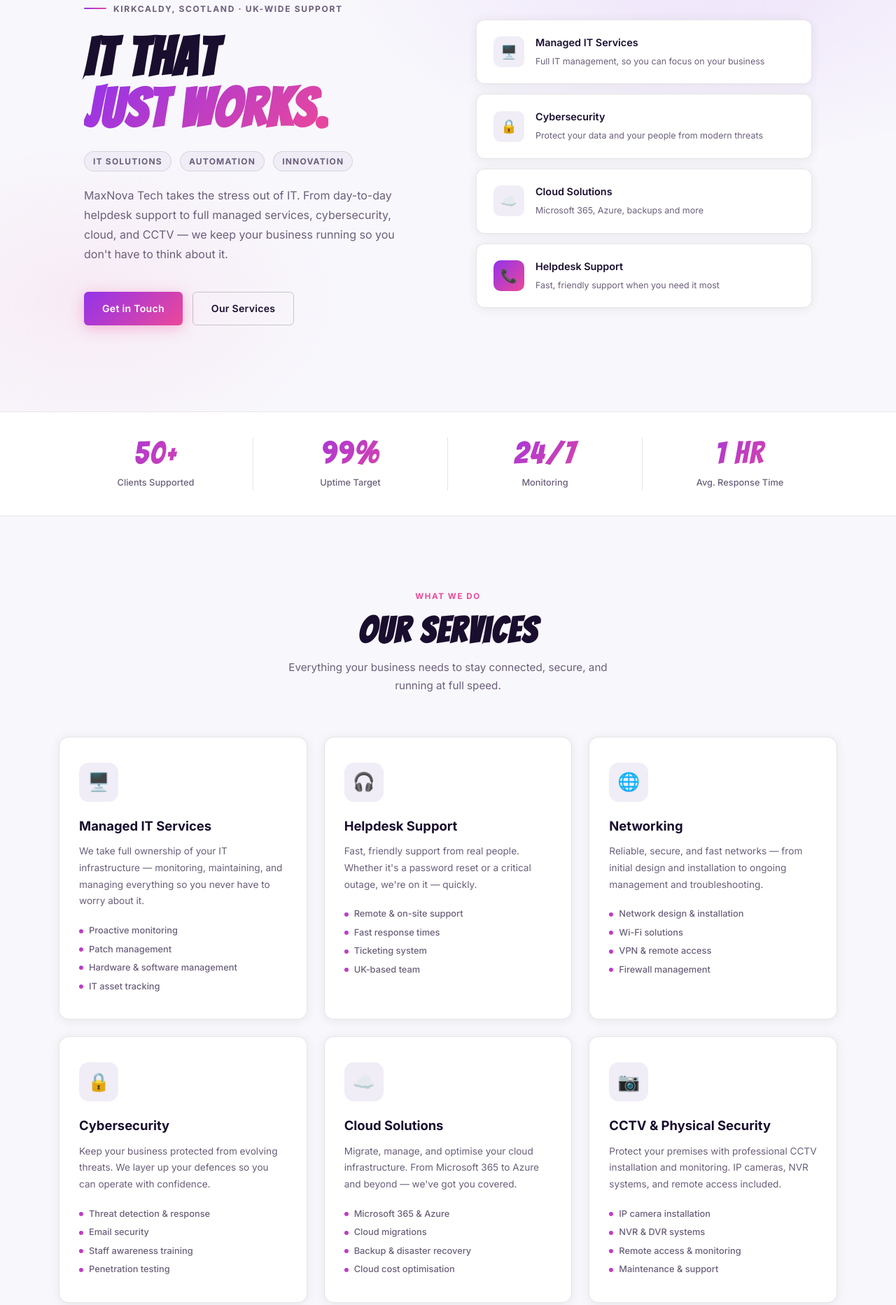
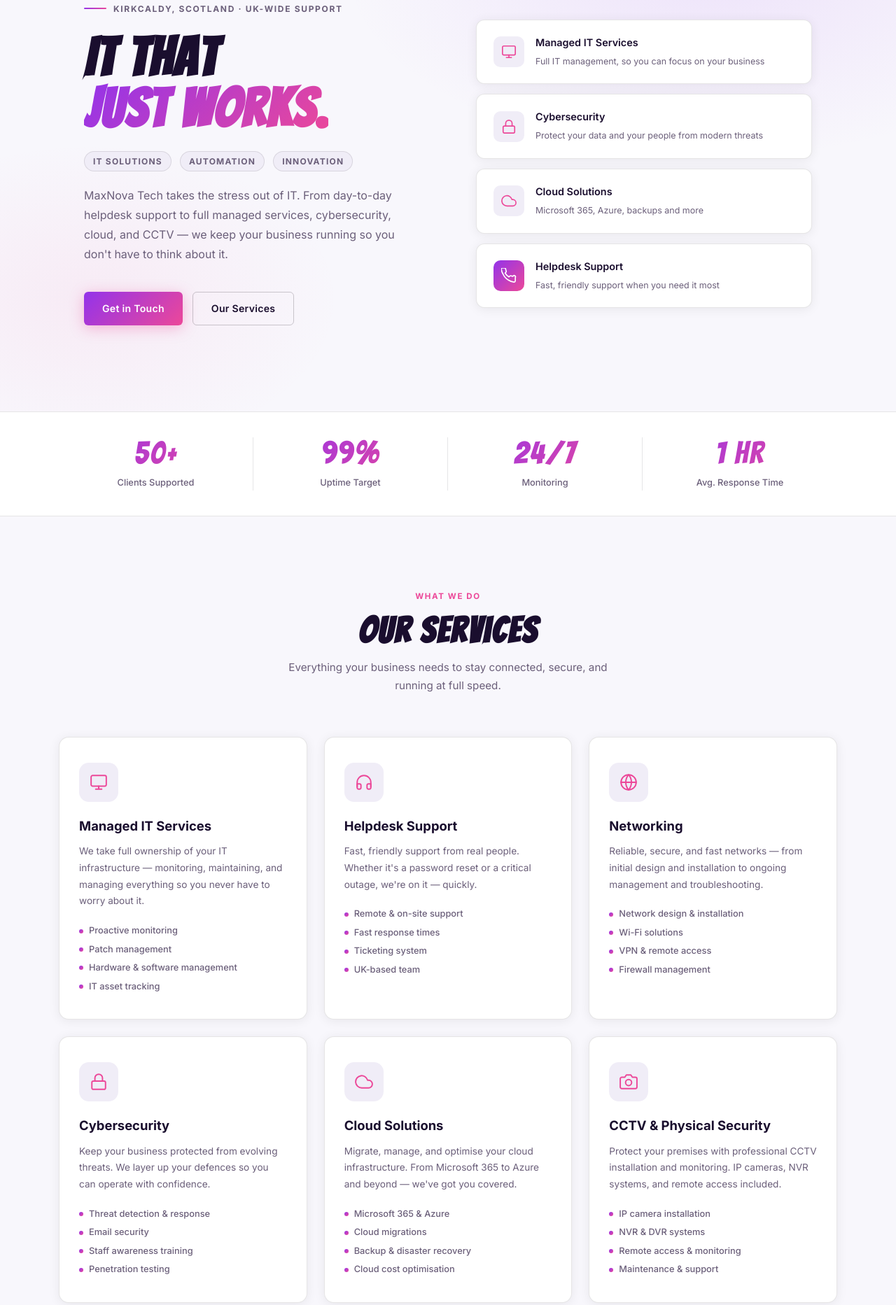
Before and after one commit to MaxDorman17/maxnova-tech, a plain HTML site: page index.html in a window 1280 px wide. Shown: the part 212-2077 px from the top of the page at 70% size. Drawn offline with Linux system fonts and the light colour scheme.

Commit message:
Replace all emojis with SVG icons throughout

```diff
--- a/css/style.css
+++ b/css/style.css
@@ -289,9 +289,10 @@ ul { list-style: none; }
   background: var(--surface-2);
   display: flex; align-items: center; justify-content: center;
   flex-shrink: 0;
-  font-size: 1.2rem;
+  color: var(--pink);
 }
-.hfc-icon.grad { background: var(--grad); }
+.hfc-icon.grad { background: var(--grad); color: #fff; }
+.hfc-icon svg { display: block; }
 
 .hfc-text strong { display: block; font-size: 0.9rem; font-weight: 600; color: var(--body-text); margin-bottom: 2px; }
 .hfc-text span { font-size: 0.78rem; color: var(--muted); }
@@ -379,11 +380,12 @@ ul { list-style: none; }
   border-radius: 14px;
   background: var(--surface-2);
   display: flex; align-items: center; justify-content: center;
-  font-size: 1.6rem;
   margin-bottom: 20px;
-  transition: background 0.25s;
+  color: var(--pink);
+  transition: background 0.25s, color 0.25s;
 }
-.service-card:hover .service-icon { background: var(--grad); }
+.service-icon svg { display: block; }
+.service-card:hover .service-icon { background: var(--grad); color: #fff; }
 
 .service-card h3 { font-size: 1.15rem; font-weight: 700; color: var(--body-text); margin-bottom: 10px; }
 .service-card p { font-size: 0.85rem; color: var(--muted); line-height: 1.75; margin-bottom: 20px; }
@@ -434,9 +436,10 @@ ul { list-style: none; }
   border-radius: 10px;
   background: rgba(147,51,234,0.1);
   display: flex; align-items: center; justify-content: center;
-  font-size: 1rem;
   flex-shrink: 0;
+  color: var(--purple);
 }
+.why-point-icon svg { display: block; }
 [data-theme="dark"] .why-point-icon { background: rgba(147,51,234,0.2); }
 .why-point-text strong { display: block; font-size: 0.92rem; font-weight: 700; color: var(--body-text); margin-bottom: 4px; }
 .why-point-text span { font-size: 0.82rem; color: var(--muted); line-height: 1.6; }
--- a/index.html
+++ b/index.html
@@ -79,28 +79,36 @@
 
       <div class="hero-right">
         <div class="hero-feature-card reveal d1">
-          <div class="hfc-icon">🖥️</div>
+          <div class="hfc-icon">
+            <svg width="22" height="22" fill="none" viewBox="0 0 24 24" stroke="currentColor" stroke-width="1.8" stroke-linecap="round" stroke-linejoin="round"><rect x="2" y="3" width="20" height="14" rx="2"/><path d="M8 21h8M12 17v4"/></svg>
+          </div>
           <div class="hfc-text">
             <strong>Managed IT Services</strong>
             <span>Full IT management, so you can focus on your business</span>
           </div>
         </div>
         <div class="hero-feature-card reveal d2">
-          <div class="hfc-icon">🔒</div>
+          <div class="hfc-icon">
+            <svg width="22" height="22" fill="none" viewBox="0 0 24 24" stroke="currentColor" stroke-width="1.8" stroke-linecap="round" stroke-linejoin="round"><rect x="3" y="11" width="18" height="11" rx="2"/><path d="M7 11V7a5 5 0 0110 0v4"/></svg>
+          </div>
           <div class="hfc-text">
             <strong>Cybersecurity</strong>
             <span>Protect your data and your people from modern threats</span>
           </div>
         </div>
         <div class="hero-feature-card reveal d3">
-          <div class="hfc-icon">☁️</div>
+          <div class="hfc-icon">
+            <svg width="22" height="22" fill="none" viewBox="0 0 24 24" stroke="currentColor" stroke-width="1.8" stroke-linecap="round" stroke-linejoin="round"><path d="M18 10h-1.26A8 8 0 109 20h9a5 5 0 000-10z"/></svg>
+          </div>
           <div class="hfc-text">
             <strong>Cloud Solutions</strong>
             <span>Microsoft 365, Azure, backups and more</span>
           </div>
         </div>
         <div class="hero-feature-card reveal d4">
-          <div class="hfc-icon grad">📞</div>
+          <div class="hfc-icon grad">
+            <svg width="22" height="22" fill="none" viewBox="0 0 24 24" stroke="#fff" stroke-width="1.8" stroke-linecap="round" stroke-linejoin="round"><path d="M22 16.92v3a2 2 0 01-2.18 2 19.79 19.79 0 01-8.63-3.07A19.5 19.5 0 013.07 9.81 19.79 19.79 0 01.01 1.18 2 2 0 012 0h3a2 2 0 012 1.72c.127.96.361 1.903.7 2.81a2 2 0 01-.45 2.11L6.09 7.91a16 16 0 006 6l1.27-1.27a2 2 0 012.11-.45c.907.339 1.85.573 2.81.7A2 2 0 0122 14.92z"/></svg>
+          </div>
           <div class="hfc-text">
             <strong>Helpdesk Support</strong>
             <span>Fast, friendly support when you need it most</span>
@@ -147,7 +155,7 @@
     <div class="services-grid">
 
       <div class="service-card reveal">
-        <div class="service-icon">🖥️</div>
+        <div class="service-icon"><svg width="26" height="26" fill="none" viewBox="0 0 24 24" stroke="currentColor" stroke-width="1.8" stroke-linecap="round" stroke-linejoin="round"><rect x="2" y="3" width="20" height="14" rx="2"/><path d="M8 21h8M12 17v4"/></svg></div>
         <h3>Managed IT Services</h3>
         <p>We take full ownership of your IT infrastructure — monitoring, maintaining, and managing everything so you never have to worry about it.</p>
         <div class="service-features">
@@ -159,7 +167,7 @@
       </div>
 
       <div class="service-card reveal d1">
-        <div class="service-icon">🎧</div>
+        <div class="service-icon"><svg width="26" height="26" fill="none" viewBox="0 0 24 24" stroke="currentColor" stroke-width="1.8" stroke-linecap="round" stroke-linejoin="round"><path d="M3 18v-6a9 9 0 0118 0v6"/><path d="M21 19a2 2 0 01-2 2h-1a2 2 0 01-2-2v-3a2 2 0 012-2h3zM3 19a2 2 0 002 2h1a2 2 0 002-2v-3a2 2 0 00-2-2H3z"/></svg></div>
         <h3>Helpdesk Support</h3>
         <p>Fast, friendly support from real people. Whether it's a password reset or a critical outage, we're on it — quickly.</p>
         <div class="service-features">
@@ -171,7 +179,7 @@
       </div>
 
       <div class="service-card reveal d2">
-        <div class="service-icon">🌐</div>
+        <div class="service-icon"><svg width="26" height="26" fill="none" viewBox="0 0 24 24" stroke="currentColor" stroke-width="1.8" stroke-linecap="round" stroke-linejoin="round"><circle cx="12" cy="12" r="10"/><path d="M2 12h20M12 2a15.3 15.3 0 010 20M12 2a15.3 15.3 0 000 20"/></svg></div>
         <h3>Networking</h3>
         <p>Reliable, secure, and fast networks — from initial design and installation to ongoing management and troubleshooting.</p>
         <div class="service-features">
@@ -183,7 +191,7 @@
       </div>
 
       <div class="service-card reveal d3">
-        <div class="service-icon">🔒</div>
+        <div class="service-icon"><svg width="26" height="26" fill="none" viewBox="0 0 24 24" stroke="currentColor" stroke-width="1.8" stroke-linecap="round" stroke-linejoin="round"><rect x="3" y="11" width="18" height="11" rx="2"/><path d="M7 11V7a5 5 0 0110 0v4"/></svg></div>
         <h3>Cybersecurity</h3>
         <p>Keep your business protected from evolving threats. We layer up your defences so you can operate with confidence.</p>
         <div class="service-features">
@@ -195,7 +203,7 @@
       </div>
 
       <div class="service-card reveal d4">
-        <div class="service-icon">☁️</div>
+        <div class="service-icon"><svg width="26" height="26" fill="none" viewBox="0 0 24 24" stroke="currentColor" stroke-width="1.8" stroke-linecap="round" stroke-linejoin="round"><path d="M18 10h-1.26A8 8 0 109 20h9a5 5 0 000-10z"/></svg></div>
         <h3>Cloud Solutions</h3>
         <p>Migrate, manage, and optimise your cloud infrastructure. From Microsoft 365 to Azure and beyond — we've got you covered.</p>
         <div class="service-features">
@@ -207,7 +215,7 @@
       </div>
 
       <div class="service-card reveal d5">
-        <div class="service-icon">📷</div>
+        <div class="service-icon"><svg width="26" height="26" fill="none" viewBox="0 0 24 24" stroke="currentColor" stroke-width="1.8" stroke-linecap="round" stroke-linejoin="round"><path d="M23 19a2 2 0 01-2 2H3a2 2 0 01-2-2V8a2 2 0 012-2h4l2-3h6l2 3h4a2 2 0 012 2z"/><circle cx="12" cy="13" r="4"/></svg></div>
         <h3>CCTV &amp; Physical Security</h3>
         <p>Protect your premises with professional CCTV installation and monitoring. IP cameras, NVR systems, and remote access included.</p>
         <div class="service-features">
@@ -237,35 +245,35 @@
 
       <div class="why-points reveal d2">
         <div class="why-point">
-          <div class="why-point-icon">⚡</div>
+          <div class="why-point-icon"><svg width="18" height="18" fill="none" viewBox="0 0 24 24" stroke="currentColor" stroke-width="2" stroke-linecap="round" stroke-linejoin="round"><path d="M13 2L3 14h9l-1 8 10-12h-9l1-8z"/></svg></div>
           <div class="why-point-text">
             <strong>Fast Response Times</strong>
             <span>We aim to respond to all tickets within 1 hour — and resolve most issues the same day.</span>
           </div>
         </div>
         <div class="why-point">
-          <div class="why-point-icon">🔍</div>
+          <div class="why-point-icon"><svg width="18" height="18" fill="none" viewBox="0 0 24 24" stroke="currentColor" stroke-width="2" stroke-linecap="round" stroke-linejoin="round"><circle cx="11" cy="11" r="8"/><path d="M21 21l-4.35-4.35"/></svg></div>
           <div class="why-point-text">
             <strong>Proactive, Not Reactive</strong>
             <span>We monitor your systems 24/7 and fix problems before they affect your business.</span>
           </div>
         </div>
         <div class="why-point">
-          <div class="why-point-icon">🤝</div>
+          <div class="why-point-icon"><svg width="18" height="18" fill="none" viewBox="0 0 24 24" stroke="currentColor" stroke-width="2" stroke-linecap="round" stroke-linejoin="round"><path d="M17 21v-2a4 4 0 00-4-4H5a4 4 0 00-4 4v2"/><circle cx="9" cy="7" r="4"/><path d="M23 21v-2a4 4 0 00-3-3.87M16 3.13a4 4 0 010 7.75"/></svg></div>
           <div class="why-point-text">
             <strong>A Real Team, Not a Call Centre</strong>
             <span>You'll speak to the same people every time — people who know your setup inside out.</span>
           </div>
         </div>
         <div class="why-point">
-          <div class="why-point-icon">📋</div>
+          <div class="why-point-icon"><svg width="18" height="18" fill="none" viewBox="0 0 24 24" stroke="currentColor" stroke-width="2" stroke-linecap="round" stroke-linejoin="round"><path d="M14 2H6a2 2 0 00-2 2v16a2 2 0 002 2h12a2 2 0 002-2V8z"/><path d="M14 2v6h6M16 13H8M16 17H8M10 9H8"/></svg></div>
           <div class="why-point-text">
             <strong>Transparent Pricing</strong>
             <span>Fixed monthly costs with no hidden fees or surprise bills. You always know what you're paying.</span>
           </div>
         </div>
         <div class="why-point">
-          <div class="why-point-icon">🇬🇧</div>
+          <div class="why-point-icon"><svg width="18" height="18" fill="none" viewBox="0 0 24 24" stroke="currentColor" stroke-width="2" stroke-linecap="round" stroke-linejoin="round"><circle cx="12" cy="12" r="10"/><path d="M2 12h20M12 2a15.3 15.3 0 010 20M12 2a15.3 15.3 0 000 20"/></svg></div>
           <div class="why-point-text">
             <strong>UK-Based Support</strong>
             <span>All support is handled in the UK — no overseas call centres, no language barriers.</span>
```
